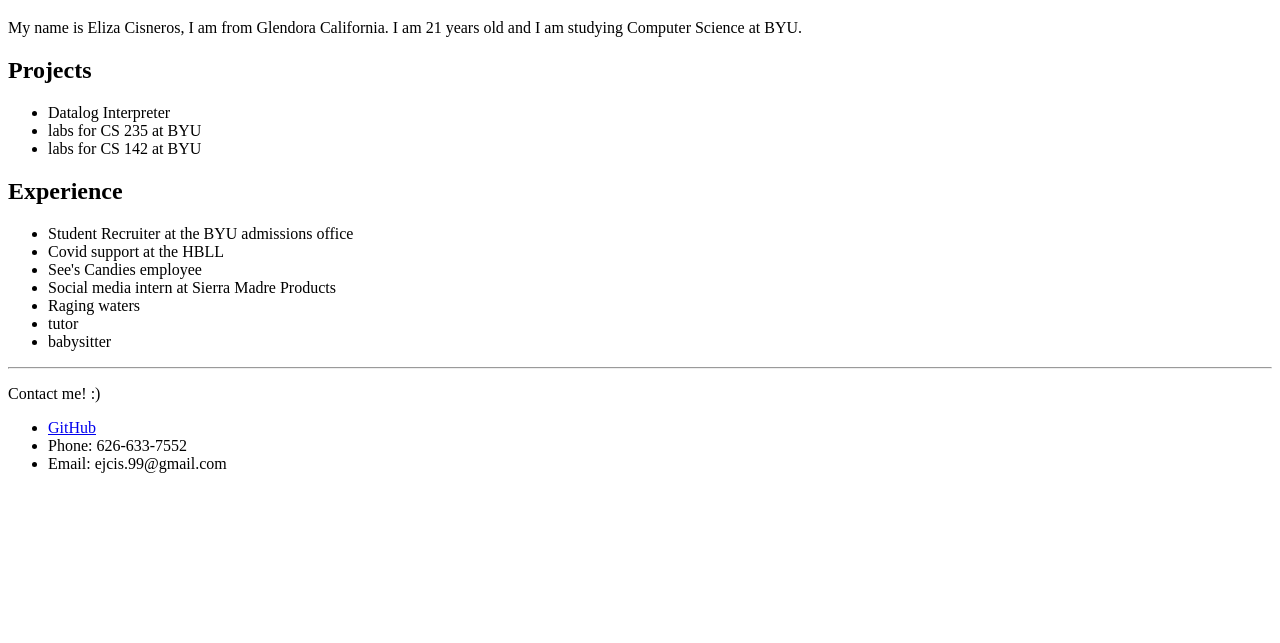
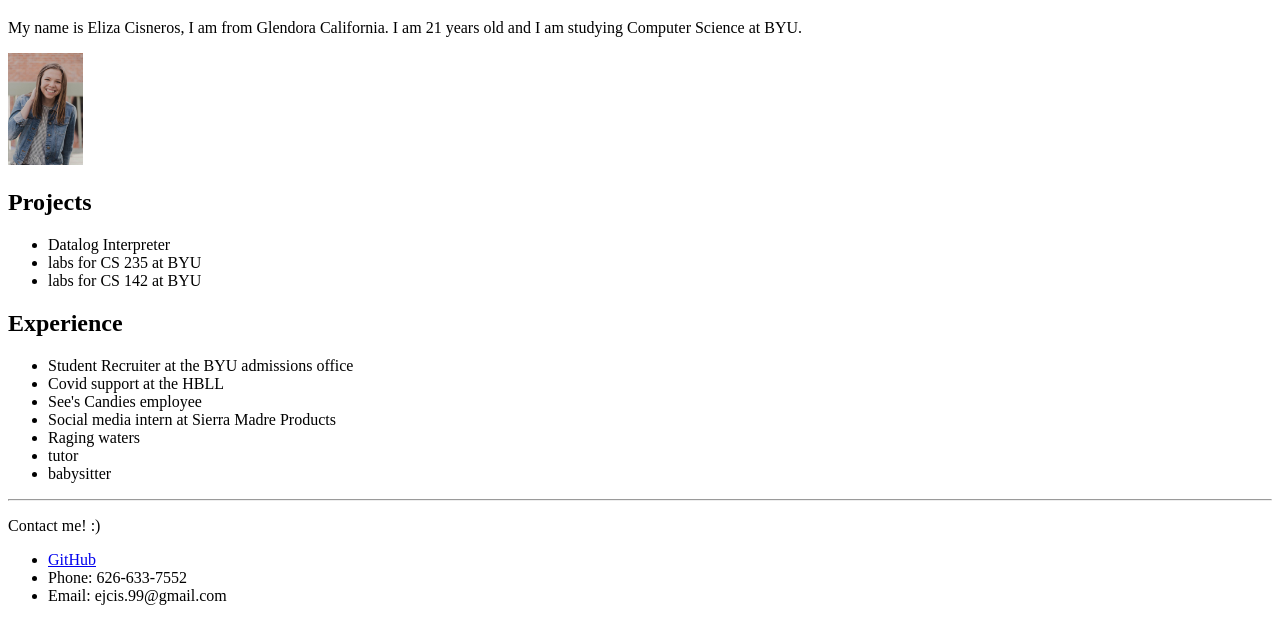
Before and after one commit to eliza-cisneros/Portfolio, a plain HTML site: page index.html in a window 1280 px wide. Shown: the part 61-704 px from the top of the page. Drawn offline with Linux system fonts and the light colour scheme.

Commit message:
added a picture

```diff
--- a/index.html
+++ b/index.html
@@ -7,6 +7,7 @@
 
 <h1>Introduction</h1>
 <p>My name is Eliza Cisneros, I am from Glendora California. I am 21 years old and I am studying Computer Science at BYU.</p>
+<img src="Eliza-35.jpg" width="75" />
 <h2>Projects</h2>
 <ul>
 	<li>Datalog Interpreter</li>
```
Also changed, not shown: Eliza-35.jpg (added).
